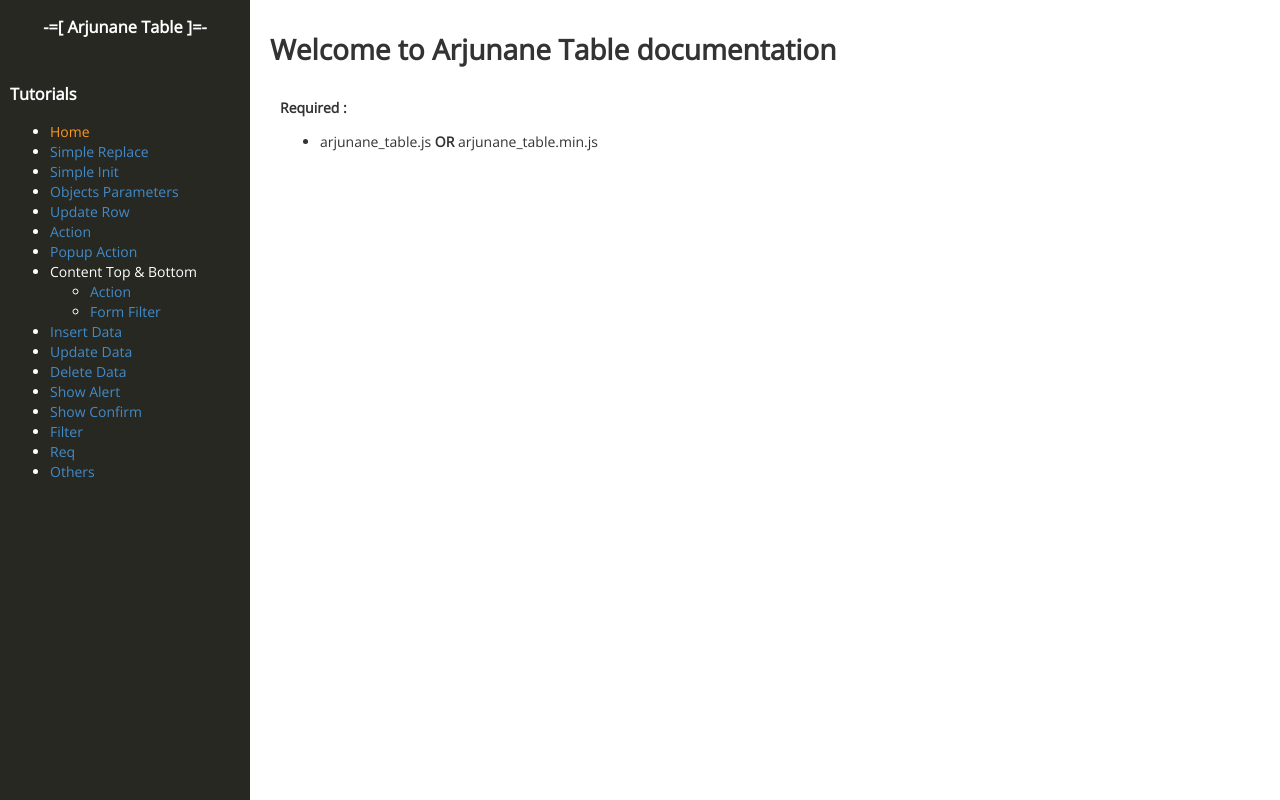
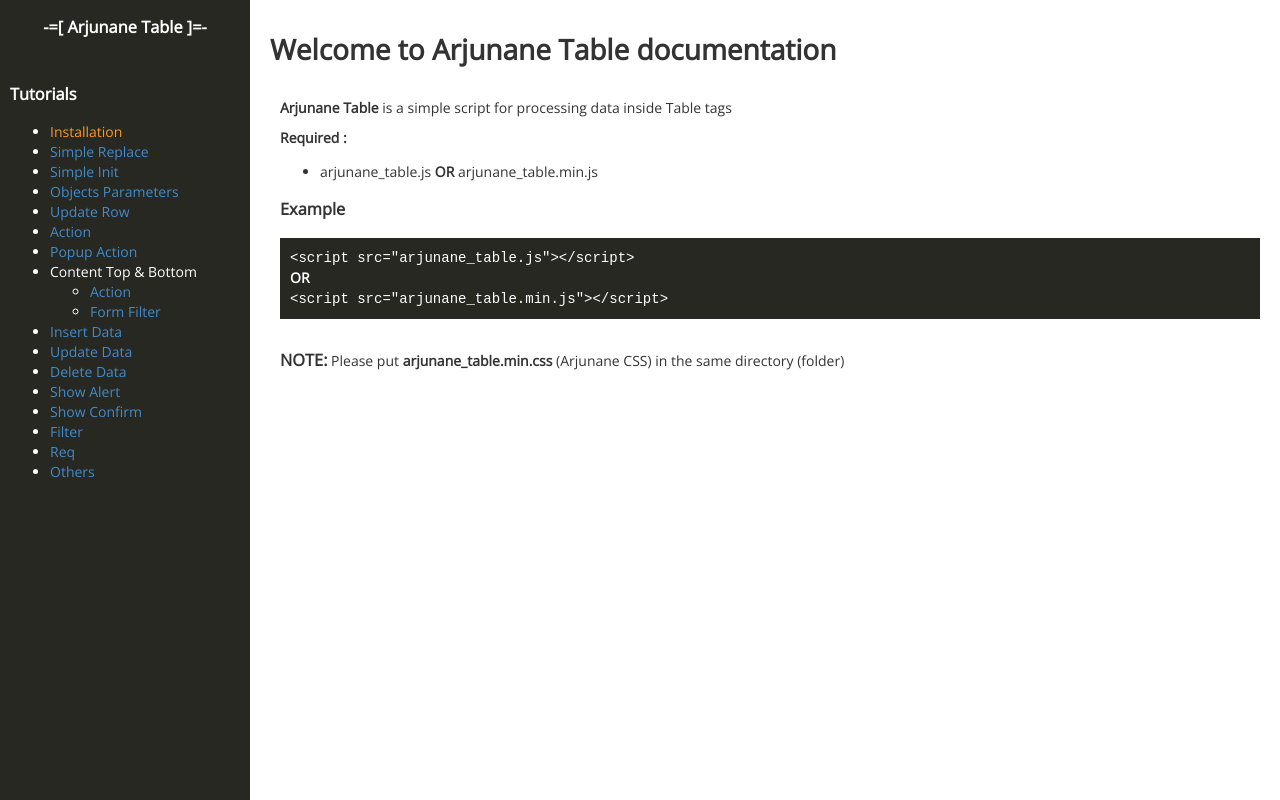
Before and after one commit to dimas-ak/arjunane-table, a plain HTML site: page index.html in a window 1280 px wide. Drawn offline with nearby package versions, Linux system fonts and the light colour scheme.

Commit message:
change 'home' to 'installation'

```diff
--- a/index.html
+++ b/index.html
@@ -82,7 +82,7 @@
             <div class="p-x">
                 <h3>Tutorials</h3>
                 <ul>
-                    <li><a class="choose-doc active" href="#home">Home</a></li>
+                    <li><a class="choose-doc active" href="#installation">Installation</a></li>
                     <li><a class="choose-doc" href="#simple-replace">Simple Replace</a></li>
                     <li><a class="choose-doc" href="#simple-init">Simple Init</a></li>
                     <li><a class="choose-doc" href="#objects">Objects Parameters</a></li>
@@ -109,13 +109,26 @@
         </div>
     </div>
     <div class="p-x">
-        <div class="show-doc active" id="home">
+        <div class="show-doc active" id="installation">
             <h1>Welcome to Arjunane Table documentation</h1>
             <div class="p-x">
+                <div class="col-mx">
+                    <strong>Arjunane Table</strong> is a simple script for processing data inside Table tags
+                </div>
                 <strong>Required : </strong>
                 <ul>
                     <li>arjunane_table.js <strong>OR</strong> arjunane_table.min.js</li>
                 </ul>
+                <h3>Example</h3>
+                <div class="bg-b col-mc">
+                    <pre>
+&lt;script src="arjunane_table.js">&lt;/script>
+<strong>OR</strong>
+&lt;script src="arjunane_table.min.js">&lt;/script></pre>
+                </div>
+                <div class="col-mx">
+                    <h3 class="dis-ib">NOTE:</h3> Please put <strong>arjunane_table.min.css</strong> (Arjunane CSS) in the same directory (folder)
+                </div>
             </div>
         </div>
 
```
